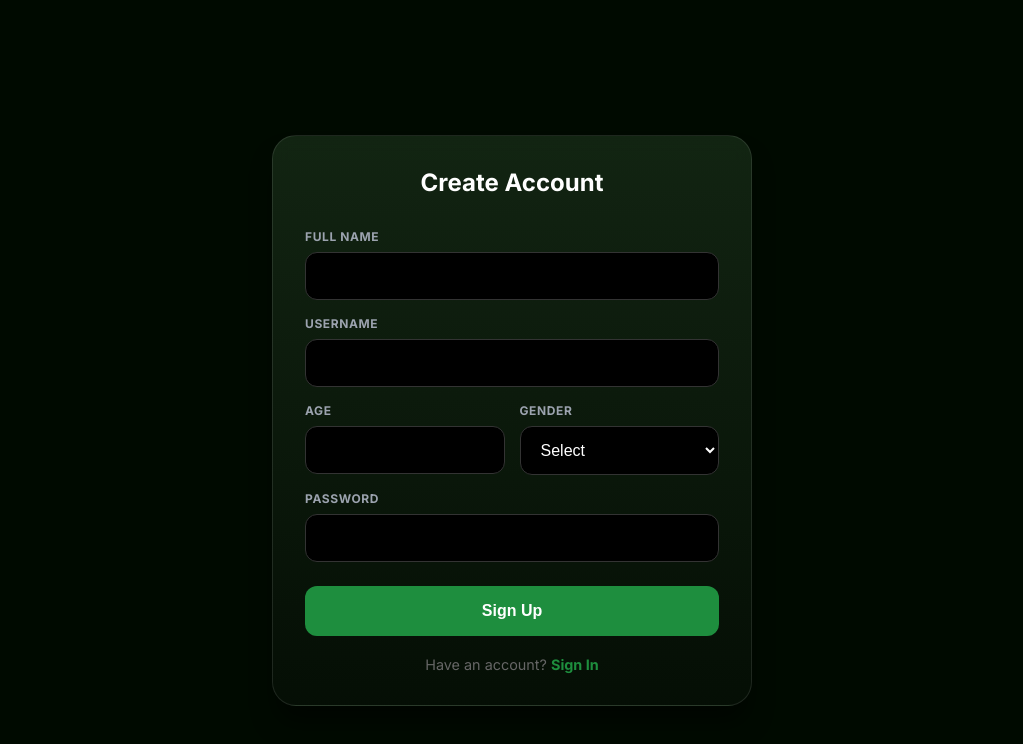
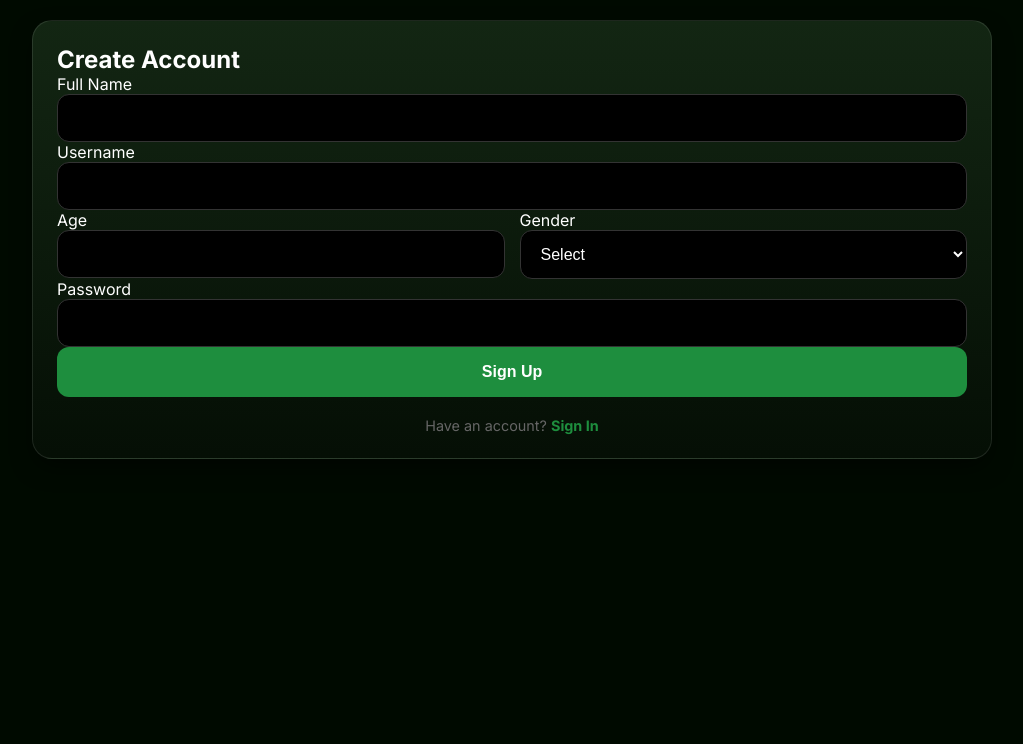
Before and after one commit to JungleeAadmi/HausCall, a React (Create React App) app in the folder client/: page /register in a window 1280 px wide. Shown: the top 744 px of the page, without its empty margins (128-1151 px from the left). Built offline with nearby package versions, Linux system fonts and the light colour scheme; no server answers.

Commit message:
call fix - testing

```diff
--- a/client/src/components/Dashboard.js
+++ b/client/src/components/Dashboard.js
@@ -20,6 +20,13 @@ const Dashboard = () => {
         deleteConfirm: ''
     });
 
+    // Helper for Logout
+    const handleLogout = () => {
+        localStorage.removeItem('token');
+        localStorage.removeItem('user');
+        window.location.href = '/';
+    };
+
     useEffect(() => {
         // Persistence: Check localStorage
         const storedUser = localStorage.getItem('user');
@@ -39,14 +46,6 @@ const Dashboard = () => {
         }));
     }, [registerUser, navigate]);
 
-    const handleLogout = () => {
-        // Explicit logout clears storage
-        localStorage.removeItem('token');
-        localStorage.removeItem('user');
-        // Force reload to clear socket state
-        window.location.href = '/';
-    };
-
     const apiBase = process.env.NODE_ENV === 'production' ? '' : `http://${window.location.hostname}:5000`;
     const config = { headers: { 'x-auth-token': localStorage.getItem('token') } };
 
@@ -56,7 +55,6 @@ const Dashboard = () => {
                 ntfyServer: settingsForm.ntfyServer,
                 ntfyTopic: settingsForm.ntfyTopic,
             };
-            // Only add password if typed
             if(settingsForm.password.trim()) {
                 payload.password = settingsForm.password;
             }
@@ -70,6 +68,12 @@ const Dashboard = () => {
             setSettingsForm(prev => ({...prev, password: ''}));
         } catch (err) {
             console.error(err);
+            // AUTH FIX: If token is invalid (DB deleted), force logout
+            if (err.response && (err.response.status === 401 || err.response.status === 403)) {
+                alert("Session expired. Please login again.");
+                handleLogout();
+                return;
+            }
             alert("Failed to save settings: " + (err.response?.data?.msg || err.message));
         }
     };
@@ -79,6 +83,11 @@ const Dashboard = () => {
             await axios.post(`${apiBase}/api/auth/test-ntfy`, {}, config);
             alert("Test Notification Sent!");
         } catch (err) {
+            if (err.response && err.response.status === 401) {
+                alert("Session expired.");
+                handleLogout();
+                return;
+            }
             alert("Failed to send test notification.");
         }
     };
@@ -100,8 +109,8 @@ const Dashboard = () => {
         <div className="container" style={{justifyContent:'flex-start', paddingTop: '40px'}}>
             <CallModal />
 
-            {/* Professional Header */}
-            <div style={{ display: 'flex', justifyContent: 'space-between', alignItems: 'center', marginBottom: '30px', padding: '0 10px' }}>
+            {/* Header */}
+            <div style={{ display: 'flex', justifyContent: 'space-between', alignItems: 'center', marginBottom: '30px' }}>
                 <div style={{ display: 'flex', alignItems: 'center', gap: '15px' }}>
                     <div style={{
                         background: '#14532d',
@@ -112,7 +121,8 @@ const Dashboard = () => {
                         alignItems:'center',
                         justifyContent:'center',
                         fontSize: '1.2rem',
-                        fontWeight: 'bold'
+                        fontWeight: 'bold',
+                        color: 'white'
                     }}>
                         {user.name.charAt(0).toUpperCase()}
                     </div>
@@ -134,7 +144,7 @@ const Dashboard = () => {
             {showSettings && (
                 <div className="call-modal" style={{ background: 'rgba(0,0,0,0.9)' }}>
                     <div className="container" style={{justifyContent: 'center'}}>
-                        <div className="card" style={{ position: 'relative' }}>
+                        <div className="card" style={{ position: 'relative', maxWidth: '400px', margin: '0 auto' }}>
                             <h2 style={{marginTop: 0, fontSize: '1.2rem'}}>Settings</h2>
                             <button onClick={() => setShowSettings(false)} style={{ position: 'absolute', top: '20px', right: '20px', background: 'none', border: 'none', color: '#666', fontSize: '1.5rem', cursor:'pointer' }}>✕</button>
 
--- a/client/src/index.css
+++ b/client/src/index.css
@@ -3,9 +3,9 @@
 :root {
   --bg-color: #000a00;
   --card-bg: #051a05;
-  --primary: #1e8e3e; /* Professional Green */
+  --primary: #1e8e3e;
   --primary-hover: #166534;
-  --danger: #b91c1c;   /* Professional Red */
+  --danger: #b91c1c;
   --text-main: #ffffff;
   --text-muted: #9ca3af;
   --border-color: #1f2937;
@@ -21,44 +21,51 @@ body {
   overflow-x: hidden;
 }
 
+/* --- RESPONSIVE LAYOUT --- */
 .container {
-  max-width: 480px; /* Mobile focused width like the screenshots */
-  margin: 0 auto;
+  width: 100%;
   padding: 20px;
+  padding-bottom: 90px;
   min-height: 100vh;
   display: flex;
   flex-direction: column;
-  justify-content: center; /* Center vertically like login screens */
+  box-sizing: border-box;
 }
 
-/* Professional Card Style (cc-track style) */
-.card {
-  background: linear-gradient(180deg, rgba(20, 40, 20, 0.9) 0%, rgba(5, 15, 5, 0.95) 100%);
-  border: 1px solid rgba(255, 255, 255, 0.1);
-  border-radius: 24px;
-  padding: 32px;
-  box-shadow: 0 20px 25px -5px rgba(0, 0, 0, 0.5);
-  backdrop-filter: blur(10px);
+/* Mobile Default */
+@media (max-width: 768px) {
+  .container {
+    max-width: 480px;
+    margin: 0 auto;
+  }
 }
 
-h2 {
-  font-size: 1.5rem;
-  font-weight: 700;
-  margin-bottom: 2rem;
-  text-align: center;
-  color: white;
+/* Desktop Expansion */
+@media (min-width: 769px) {
+  .container {
+    max-width: 1000px; /* Wider for PC */
+    margin: 0 auto;
+  }
+
+  /* Grid Layout for Desktop lists */
+  .grid-view {
+    display: grid;
+    grid-template-columns: repeat(auto-fill, minmax(300px, 1fr));
+    gap: 20px;
+  }
 }
 
-label {
-  display: block;
-  font-size: 0.75rem;
-  font-weight: 700;
-  text-transform: uppercase;
-  color: var(--text-muted);
-  margin-bottom: 0.5rem;
-  margin-top: 1rem;
-  letter-spacing: 0.05em;
+.card {
+  background: linear-gradient(180deg, rgba(20, 40, 20, 0.95) 0%, rgba(5, 15, 5, 0.98) 100%);
+  border: 1px solid rgba(255, 255, 255, 0.1);
+  border-radius: 20px;
+  padding: 24px;
+  box-shadow: 0 10px 25px -5px rgba(0, 0, 0, 0.6);
+  margin-bottom: 15px;
 }
+
+h2, h3, h4 { margin: 0; color: white; }
+h3 { margin-bottom: 15px; font-size: 1.2rem; color: var(--primary); text-transform: uppercase; letter-spacing: 1px; }
 
 input, select {
   width: 100%;
@@ -71,13 +78,9 @@ input, select {
   box-sizing: border-box;
   transition: all 0.2s;
 }
+input:focus { outline: none; border-color: var(--primary); }
 
-input:focus {
-  outline: none;
-  border-color: var(--primary);
-  box-shadow: 0 0 0 2px rgba(30, 142, 62, 0.2);
-}
-
+/* --- BUTTONS --- */
 .btn {
   width: 100%;
   padding: 16px;
@@ -86,31 +89,29 @@ input:focus {
   font-size: 1rem;
   font-weight: 600;
   cursor: pointer;
-  margin-top: 24px;
-  transition: transform 0.1s;
   display: flex;
   justify-content: center;
   align-items: center;
   gap: 8px;
+  transition: transform 0.1s;
 }
+.btn:active { transform: scale(0.98); }
+.btn-primary { background: var(--primary); color: white; }
+.btn-danger { background: var(--danger); color: white; }
+.btn-secondary { background: transparent; border: 1px solid #444; color: #ccc; }
 
-.btn:active { transform: scale(0.98); }
-
-.btn-primary {
-  background: var(--primary);
-  color: white;
-}
-
-.btn-danger {
-  background: var(--danger);
-  color: white;
-}
-
-.btn-secondary {
-  background: transparent;
-  border: 1px solid #444;
-  color: #ccc;
-  margin-top: 10px;
+/* Icon Button (Uniform Shape) */
+.btn-icon {
+  width: 48px;
+  height: 48px;
+  border-radius: 12px;
+  border: none;
+  display: flex;
+  align-items: center;
+  justify-content: center;
+  cursor: pointer;
+  font-size: 1.2rem;
+  transition: all 0.2s;
 }
 
 /* Call Modal */
@@ -131,17 +132,16 @@ input:focus {
   transform: translateX(-50%);
   width: 90%;
   max-width: 400px;
-  background: rgba(20, 30, 20, 0.95);
+  background: rgba(10, 20, 10, 0.95);
   backdrop-filter: blur(10px);
   border-radius: 20px;
   display: flex;
   justify-content: space-around;
   padding: 15px;
-  box-shadow: 0 10px 20px rgba(0,0,0,0.5);
+  box-shadow: 0 10px 30px rgba(0,0,0,0.8);
   border: 1px solid rgba(255,255,255,0.1);
   z-index: 100;
 }
-
 .nav-item {
   background: none;
   border: none;
@@ -153,11 +153,5 @@ input:focus {
   gap: 4px;
   cursor: pointer;
 }
-
 .nav-item.active { color: var(--primary); }
 .nav-icon { font-size: 1.4rem; }
-
-/* Scrollbar */
-::-webkit-scrollbar { width: 8px; }
-::-webkit-scrollbar-track { background: var(--bg-color); }
-::-webkit-scrollbar-thumb { background: #333; border-radius: 4px; }
```
Also changed, not shown: client/src/components/FriendList.js (+19 -10 lines), 1 other file (tests, documents, lock files or other folders).
